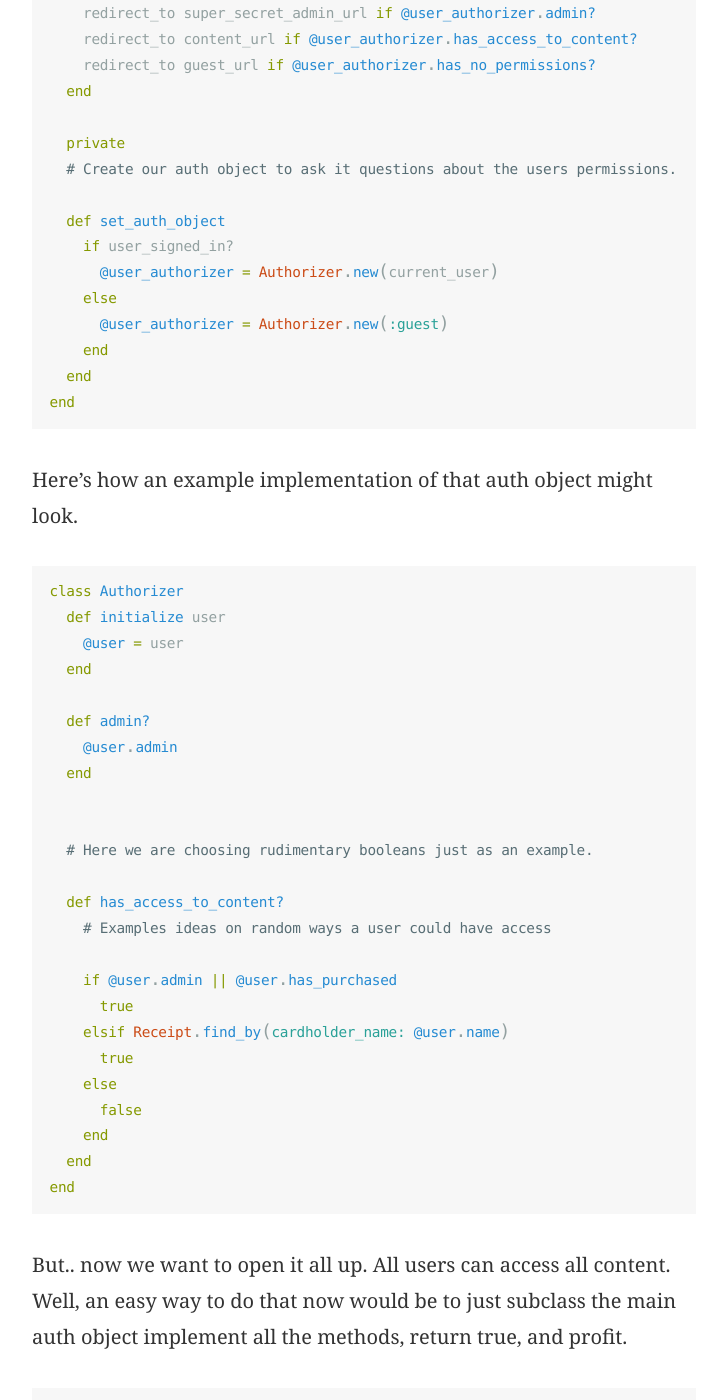
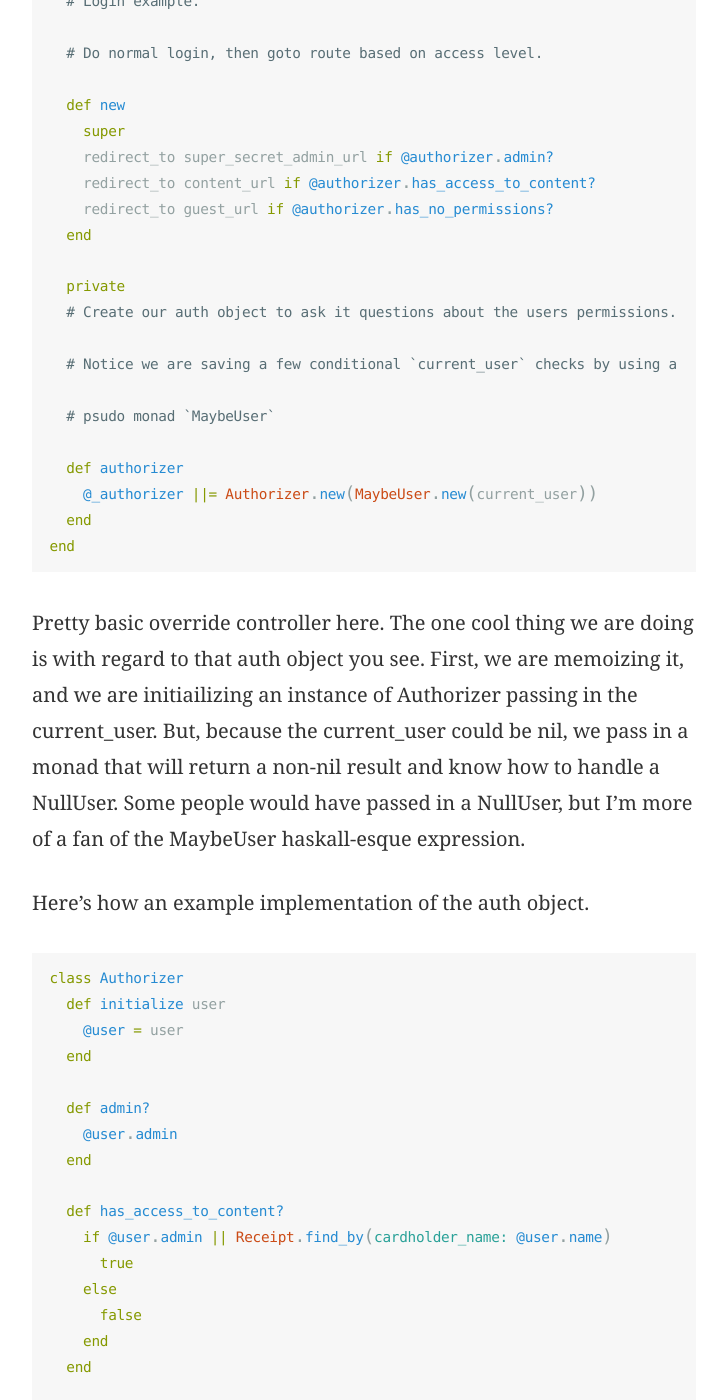
Before and after one commit to mraiur/dainmiller.github.io, a Jekyll site: the page built from _posts/2015-10-10-auth-objects.markdown, in a window 1280 px wide and 1400 px high, scrolled down 1434 px. Shown: the whole window, without its empty margins (276-1000 px from the left). Built offline with Jekyll 4.4.1, drawn with Linux system fonts in a browser that asks for light colours; some of the changed text lies outside the part shown.

Commit message:
Update to auth object post

```diff
--- a/_posts/2015-10-10-auth-objects.markdown
+++ b/_posts/2015-10-10-auth-objects.markdown
@@ -6,21 +6,27 @@
 categories: [ruby]
 summary: Don't allow permissions to mix with app state.
 ---
-Scenario:
+------
+
+## Scenario:
+
 We run a youtube production company and we make videos for paying members.
 Paying members can likewise access paid for premium content, and guests can access free content.
 Pretty straight forward.
 
-Occurrence:
+## Occurrence:
+
 We decide, one day, to open source all of our content. All videos, text posts, tutorials, etc
 are now available to *all* users.
 
-What's the most optimal way to be able to ship such a feature, with all tests passing?
+What's an ptimal way to be able to ship this new business requirement?
 
 Well, an AuthorizationObject isn't the worst way to go.
+
 Here's an example of how we might use one here.
 
 Example controller
+
 {% highlight ruby %}
 class SessionsController < Devise::SessionsController
   before_filter :set_auth_object
@@ -29,24 +35,28 @@
   # Do normal login, then goto route based on access level.
   def new
     super
-    redirect_to super_secret_admin_url if @user_authorizer.admin?
-    redirect_to content_url if @user_authorizer.has_access_to_content?
-    redirect_to guest_url if @user_authorizer.has_no_permissions?
+    redirect_to super_secret_admin_url if @authorizer.admin?
+    redirect_to content_url if @authorizer.has_access_to_content?
+    redirect_to guest_url if @authorizer.has_no_permissions?
   end
 
   private
   # Create our auth object to ask it questions about the users permissions.
-  def set_auth_object
-    if user_signed_in?
-      @user_authorizer = Authorizer.new(current_user)
-    else
-      @user_authorizer = Authorizer.new(:guest)
-    end
+  # Notice we are saving a few conditional `current_user` checks by using a
+  # psudo monad `MaybeUser`
+  def authorizer
+    @_authorizer ||= Authorizer.new(MaybeUser.new(current_user))
   end
 end
 {% endhighlight %}
 
-Here's how an example implementation of that auth object might look.
+Pretty basic override controller here. The one cool thing we are doing is with regard to that
+auth object you see. First, we are memoizing it, and we are initiailizing an instance of Authorizer
+passing in the current_user. But, because the current_user could be nil, we pass in a monad that will
+return a non-nil result and know how to handle a NullUser. Some people would have passed in a NullUser,
+but I'm more of a fan of the MaybeUser haskall-esque expression.
+
+Here's how an example implementation of the auth object.
 
 {% highlight ruby %}
 class Authorizer
@@ -58,28 +68,41 @@
     @user.admin
   end
 
-
-  # Here we are choosing rudimentary booleans just as an example.
   def has_access_to_content?
-    # Examples ideas on random ways a user could have access
-    if @user.admin || @user.has_purchased
-      true
-    elsif Receipt.find_by(cardholder_name: @user.name)
+    if @user.admin || Receipt.find_by(cardholder_name: @user.name)
       true
     else
       false
     end
   end
+
+  # This is just so we don't have to keep writing methods to check perms and this
+  # makes it so we can use expressive methods like @authorizer.not_accessible
+  # or @authorizer.has_no_permissions? as you see above, and it'll always return false.
+  def method_missing
+    return false
+  end
 end
 {% endhighlight %}
 
-But.. now we want to open it all up. All users can access all content.
-Well, an easy way to do that now would be to just subclass the main auth object
-implement all the methods, return true, and profit.
+Notice how straight forward that was. We are basically doing nothing fancy, but we still are wrapping
+user query methods into what is essentially a "query object". This will become very helpful later.
+
+*Uh-oh the boss wants to open source everything*
+
+We want to open it all up. All users can access all content.
+
+This is what's nice about having the authorizer already set up throughout our code base. We can
+just inherit from it, return true on all methods and then swap it in. Alternatively, we could just
+modify the auth object itself to return true and then we wouldn't have to swap it out.
 
 {% highlight ruby %}
 class VoidAuthorizer < Authorizer
   def has_access_to_content?
+    true
+  end
+
+  def method_missing
     true
   end
 end
@@ -88,7 +111,9 @@
 Then, we change API where we implemented it, and that's basically it.
 
 {% highlight ruby %}
-VoidAuthorizer.new
+def authorizer
+  @_authorizer ||= VoidAuthorizer.new
+end
 {% endhighlight %}
 
-Such is the beauty of auth objects.
+Such is the beauty of seperating your logic from your state.
```
